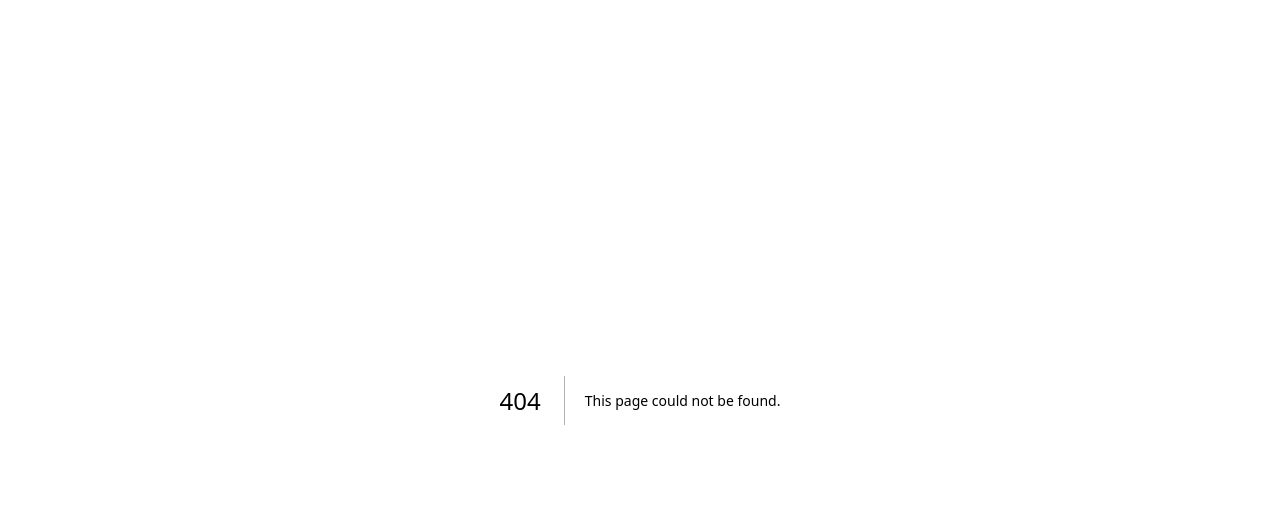
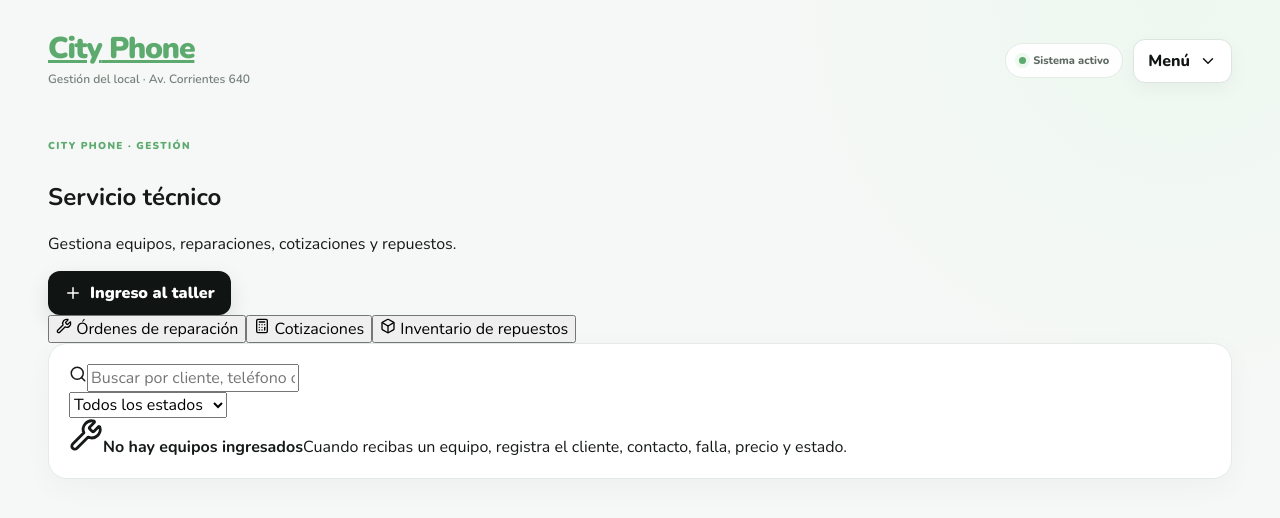
Before and after one commit to MarbellSantana/CityPhone, a Next.js app: page /servicio-tecnico in a window 1280 px wide. Before the commit this address had no page. Shown: the top 518 px of the page. Built offline with nearby package versions, Linux system fonts and the light colour scheme.

Commit message:
Create technical service page with quotes and parts inventory

```diff
--- /dev/null
+++ b/app/servicio-tecnico/page.tsx
@@ -0,0 +1,43 @@
+"use client";
+
+import { useState } from "react";
+import { Box, Calculator, Plus, Search, Wrench } from "lucide-react";
+import AppShell from "../components/AppShell";
+
+export default function ServicioTecnicoPage() {
+  const [tab, setTab] = useState<"ordenes" | "cotizaciones" | "repuestos">("ordenes");
+
+  return <AppShell title="Servicio técnico" subtitle="Gestiona equipos, reparaciones, cotizaciones y repuestos." active="Servicio técnico" action={<button className="primary-button"><Plus size={18}/> Ingreso al taller</button>}>
+    <div className="subnav-tabs">
+      <button className={tab === "ordenes" ? "active" : ""} onClick={() => setTab("ordenes")}><Wrench size={16}/> Órdenes de reparación</button>
+      <button className={tab === "cotizaciones" ? "active" : ""} onClick={() => setTab("cotizaciones")}><Calculator size={16}/> Cotizaciones</button>
+      <button className={tab === "repuestos" ? "active" : ""} onClick={() => setTab("repuestos")}><Box size={16}/> Inventario de repuestos</button>
+    </div>
+
+    {tab === "ordenes" && <section className="card workspace-card">
+      <div className="toolbar-row"><div className="search-field grow"><Search size={18}/><input placeholder="Buscar por cliente, teléfono o equipo..." /></div><select className="filter-select"><option>Todos los estados</option><option>Ingresado</option><option>En reparación</option><option>Listo para entregar</option><option>Entregado</option></select></div>
+      <div className="empty-state"><Wrench size={34}/><b>No hay equipos ingresados</b><span>Cuando recibas un equipo, registra el cliente, contacto, falla, precio y estado.</span></div>
+    </section>}
+
+    {tab === "cotizaciones" && <section className="workspace-grid">
+      <div className="card workspace-card">
+        <div className="card-heading"><div><h2>Nueva cotización</h2><p>Calcula el precio de una reparación antes de aprobarla.</p></div></div>
+        <div className="form-grid">
+          <label className="field-label">Cliente<input placeholder="Nombre y apellido" /></label>
+          <label className="field-label">Teléfono<input placeholder="Número de WhatsApp" /></label>
+          <label className="field-label">Equipo<input placeholder="Ej. iPhone 13" /></label>
+          <label className="field-label">Reparación<input placeholder="Ej. Cambio de pantalla" /></label>
+          <label className="field-label">Costo del repuesto<input type="number" placeholder="0" /></label>
+          <label className="field-label">Precio al cliente<input type="number" placeholder="0" /></label>
+        </div>
+        <button className="primary-button">Guardar cotización</button>
+      </div>
+      <div className="card workspace-card"><div className="card-heading"><div><h2>Cotizaciones guardadas</h2><p>Pendientes de aprobación o confirmadas.</p></div></div><div className="empty-state compact"><Calculator size={30}/><b>Sin cotizaciones</b><span>Las cotizaciones creadas aparecerán aquí.</span></div></div>
+    </section>}
+
+    {tab === "repuestos" && <section className="card workspace-card">
+      <div className="card-heading"><div><h2>Inventario de repuestos</h2><p>Stock destinado exclusivamente a reparaciones.</p></div><button className="outline-action"><Plus size={16}/> Agregar repuesto</button></div>
+      <div className="inventory-table"><div className="inventory-head"><span>Repuesto</span><span>Modelo</span><span>Costo</span><span>Precio sugerido</span><span>Stock</span><span>Stock mín.</span></div><div className="empty-state"><Box size={34}/><b>No hay repuestos cargados</b><span>Agrega pantallas, baterías, flex, conectores y otros repuestos del taller.</span></div></div>
+    </section>}
+  </AppShell>;
+}
```
